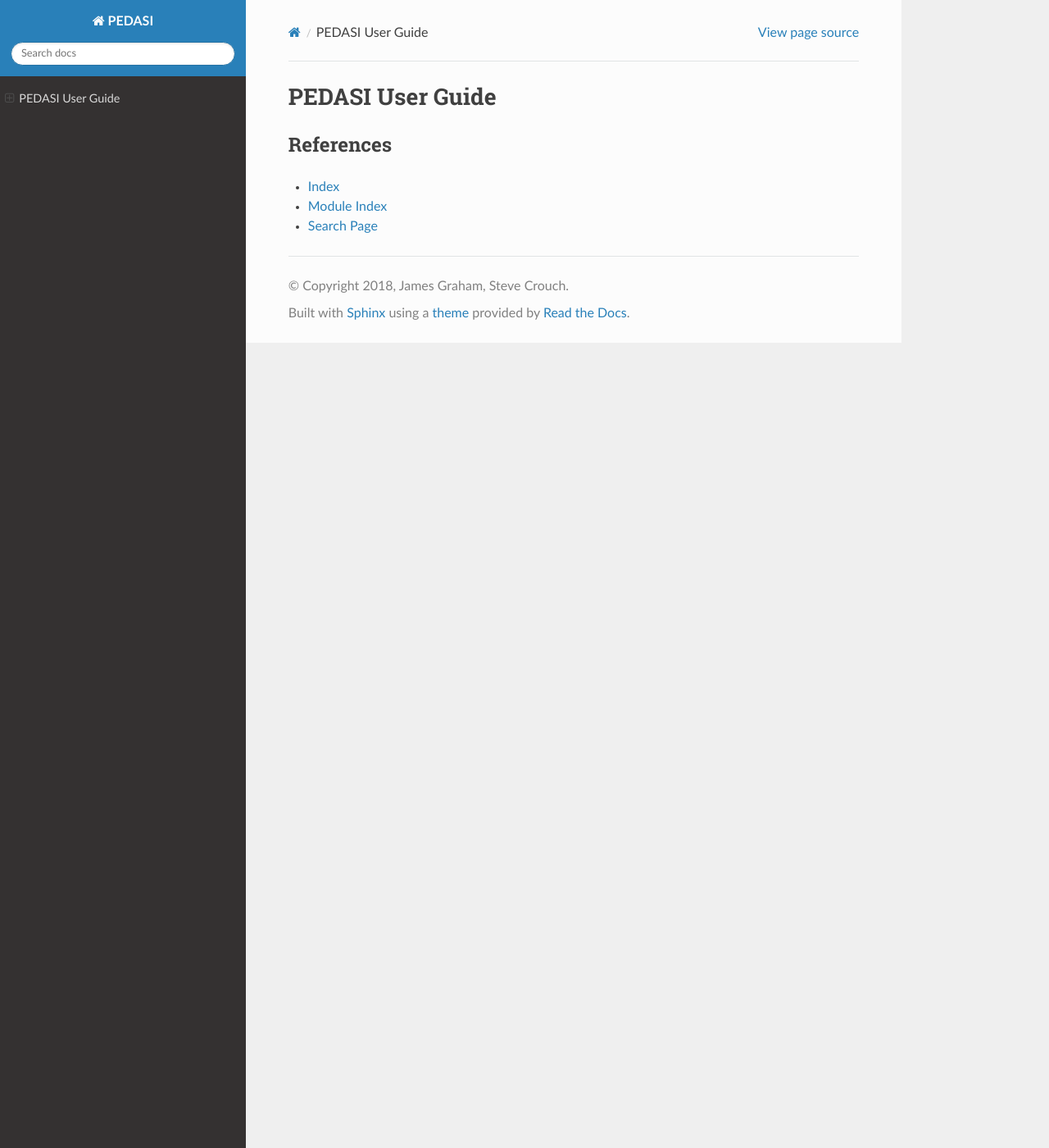
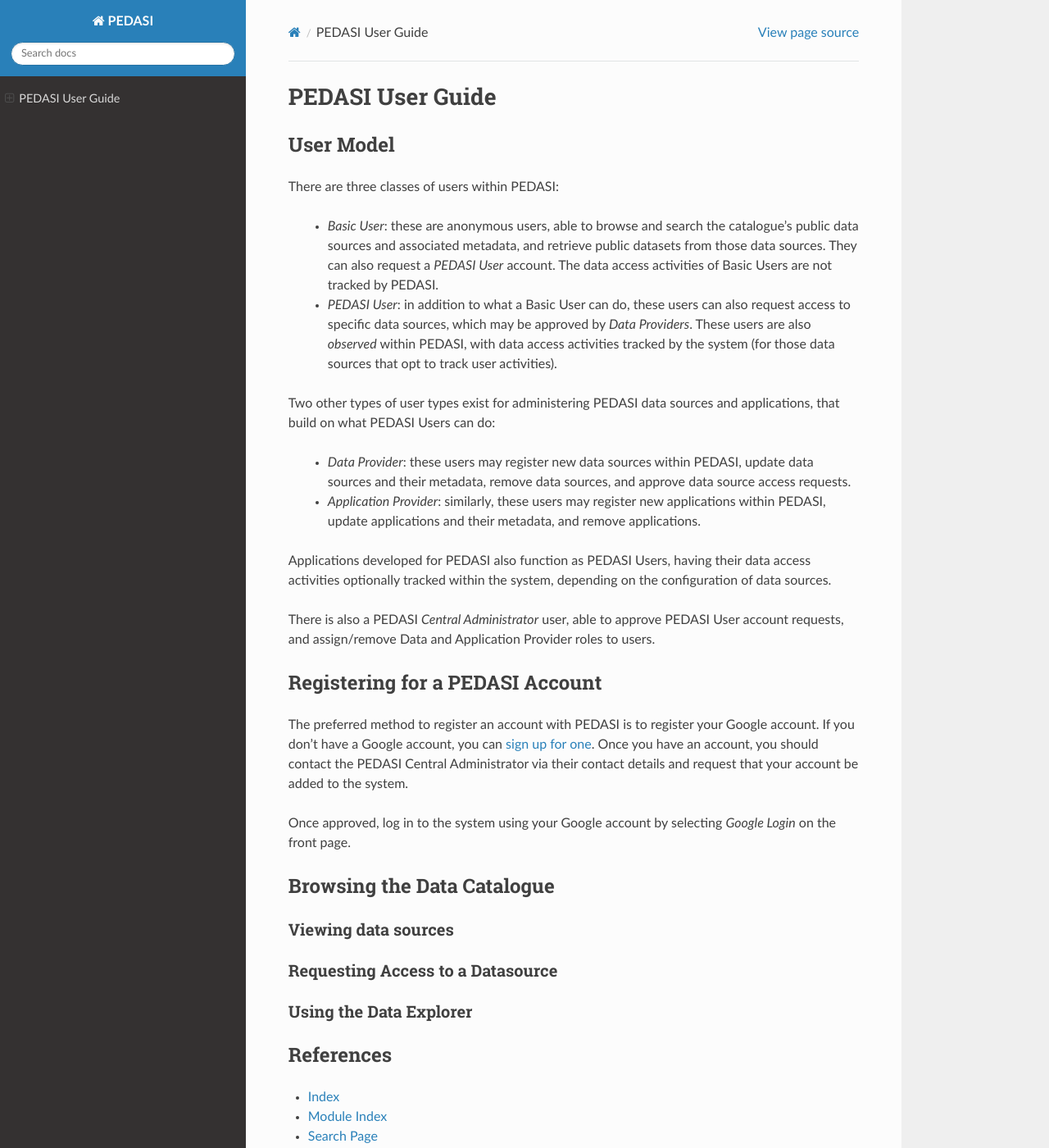
Before and after one commit to tiferrei/PEDASI, a Sphinx documentation site: the page built from docs/source/guide_user.rst, in a window 1280 px wide and 1400 px high. Shown: the whole window at 82% size. Built offline with Sphinx 7.4.7 and the Read the Docs theme 2.0.0, drawn with Linux system fonts in a browser that asks for light colours; the version number could not be read and is left out.

Commit message:
Add user model and account registration to user guide, use correct .rst subheading markup

```diff
--- a/docs/source/guide_user.rst
+++ b/docs/source/guide_user.rst
@@ -8,9 +8,56 @@
    :caption: Contents:
 
 
+User Model
+----------
+
+There are three classes of users within PEDASI:
+
+ - *Basic User*: these are anonymous users, able to browse and search the catalogue's public data sources and associated metadata, and retrieve public datasets from those data sources. They can also request a *PEDASI User* account. The data access activities of Basic Users are not tracked by PEDASI.
+
+ - *PEDASI User*: in addition to what a Basic User can do, these users can also request access to specific data sources, which may be approved by *Data Providers*. These users are also *observed* within PEDASI, with data access activities tracked by the system (for those data sources that opt to track user activities).
+
+Two other types of user types exist for administering PEDASI data sources and applications, that build on what PEDASI Users can do:
+
+ - *Data Provider*: these users may register new data sources within PEDASI, update data sources and their metadata, remove data sources, and approve data source access requests.
+
+ - *Application Provider*: similarly, these users may register new applications within PEDASI, update applications and their metadata, and remove applications.
+
+Applications developed for PEDASI also function as PEDASI Users, having their data access activities optionally tracked within the system, depending on the configuration of data sources.
+
+There is also a PEDASI *Central Administrator* user, able to approve PEDASI User account requests, and assign/remove Data and Application Provider roles to users.
+
+
+Registering for a PEDASI Account
+--------------------------------
+
+The preferred method to register an account with PEDASI is to register your Google account. If you don't have a Google account, you can `sign up for one`_. Once you have an account, you should contact the PEDASI Central Administrator via their contact details and request that your account be added to the system.
+
+Once approved, log in to the system using your Google account by selecting *Google Login* on the front page.
+
+.. _`sign up for one`: https://accounts.google.com/signup
+
+
+Browsing the Data Catalogue
+---------------------------
+
+
+
+Viewing data sources
+^^^^^^^^^^^^^^^^^^^^
+
+Requesting Access to a Datasource
+^^^^^^^^^^^^^^^^^^^^^^^^^^^^^^^^^
+
+Using the Data Explorer
+^^^^^^^^^^^^^^^^^^^^^^^
+
+
+
+
 
 References
-**********
+----------
 
 * :ref:`genindex`
 * :ref:`modindex`
```
Also changed, not shown: docs/source/index.rst (+6 -6 lines).
